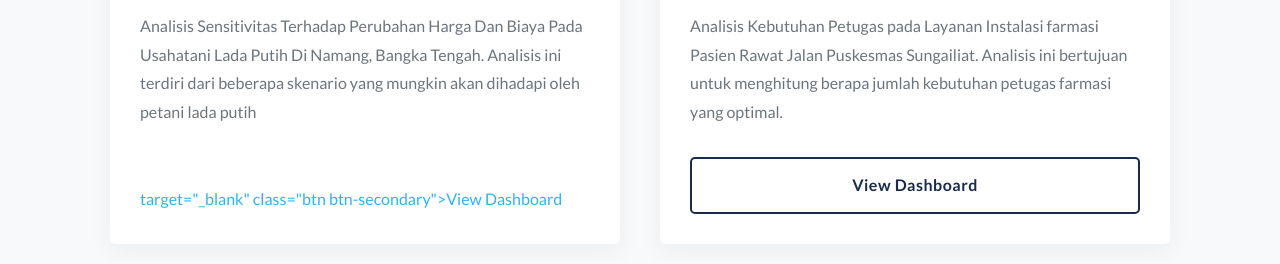
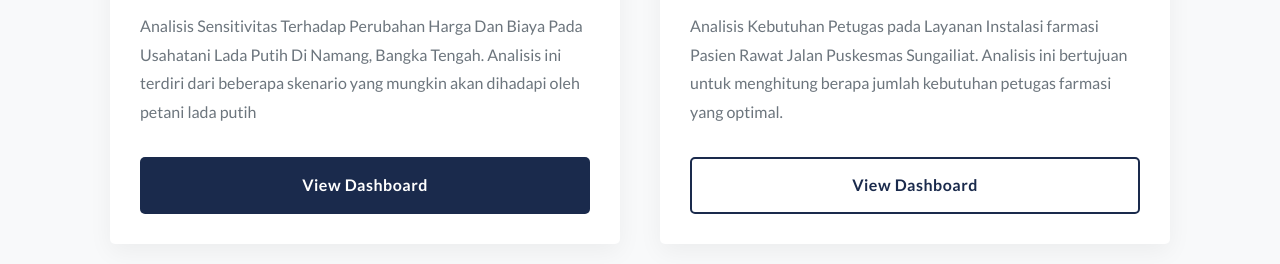
Before and after one commit to bimaanhima24-hue/Bimaaa.github.io, a plain HTML site: page index.html in a window 1280 px wide. Shown: the part 2235-2499 px from the top of the page. Drawn offline with nearby package versions, Linux system fonts and the light colour scheme.

Commit message:
Update index.html

```diff
--- a/index.html
+++ b/index.html
@@ -91,7 +91,7 @@
                         <h3>KLK RISET LADA PUTIH</h3>
                         <p>Analisis Sensitivitas Terhadap Perubahan Harga Dan Biaya Pada Usahatani Lada Putih Di Namang, Bangka Tengah. Analisis ini terdiri dari beberapa skenario yang mungkin akan dihadapi oleh petani lada putih</p>
                         <div class="project-buttons">
-                            <a href="https://docs.google.com/spreadsheets/d/1F0fiRuvx05Qf3bui-uvv8ATIbLAutoaZ/edit?usp=drive_link&ouid=101361672001910172845&rtpof=true&sd=true"> target="_blank" class="btn btn-secondary">View Dashboard</a>
+                           <a href="https://docs.google.com/spreadsheets/d/1F0fiRuvx05Qf3bui-uvv8ATIbLAutoaZ/edit?usp=drive_link&ouid=101361672001910172845&rtpof=true&sd=true" class="btn">View Dashboard</a>
                         </div>
                     </div>
                 </div>
```
